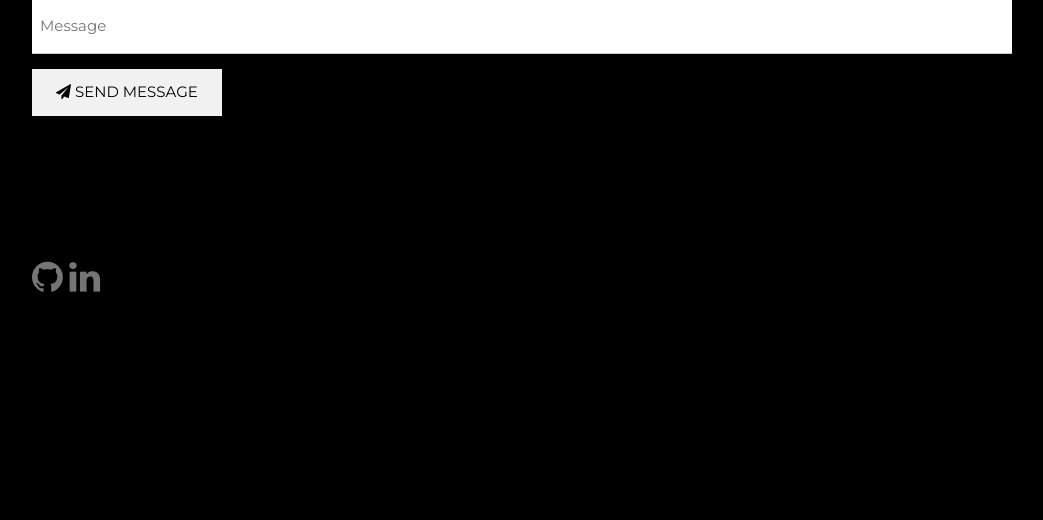
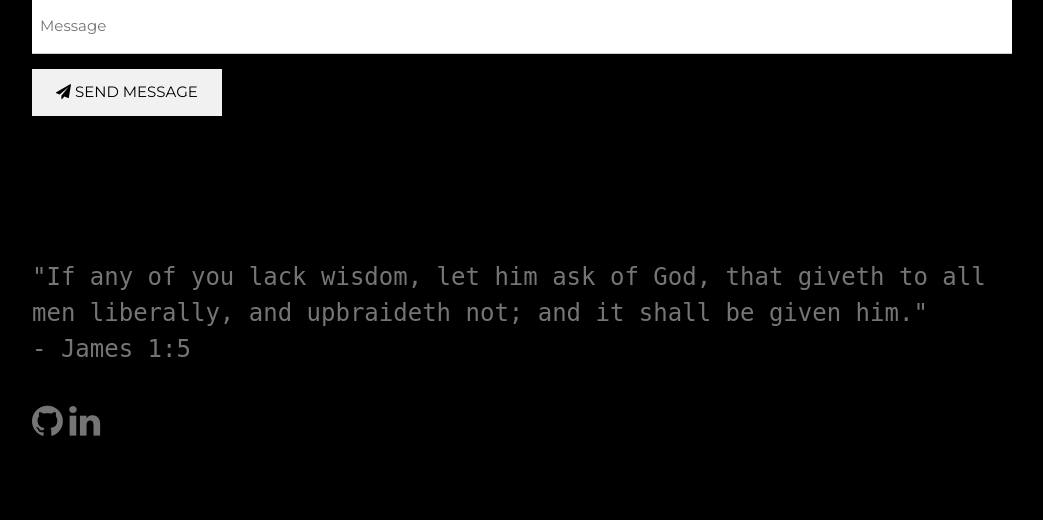
Before and after one commit to edchelstephens/portfolio, a Django app: page / in a window 1280 px wide. Shown: the part 5796-6316 px from the top of the page, without its empty margins (178-1221 px from the left). Before the commit the page ends 6088 px from the top, so only its background shows below. Run offline with Django 4.2, Linux system fonts and the light colour scheme; some libraries are stand-ins or nearby versions.

Commit message:
chore: footer verse.

```diff
--- a/pages/templates/pages/index.html
+++ b/pages/templates/pages/index.html
@@ -390,8 +390,16 @@
 
                             <!-- Footer -->
                             <footer class="w3-content w3-padding-64 w3-text-grey w3-xlarge">
-                                <a href="https://github.com/edchelstephens/" target="_blank"><i class="fa fa-github w3-hover-opacity w3-xxlarge"></i></a>
-                                <a href="https://www.linkedin.com/in/edchelstephens/" target="_blank"><i class="fa fa-linkedin w3-hover-opacity w3-xxlarge"></i>
+                                <div class="footer-verse">
+                                    <code>"If any of you lack wisdom, let him ask of God, that giveth to all men liberally, and upbraideth not; and it shall be given him."</code>
+                                    <br />
+                                    <code> - James 1:5</code>
+                                    <br/><br/>
+                                </div>
+                                <div class="footer-links">
+                                    <a href="https://github.com/edchelstephens/" target="_blank"><i class="fa fa-github w3-hover-opacity w3-xxlarge"></i></a>
+                                    <a href="https://www.linkedin.com/in/edchelstephens/" target="_blank"><i class="fa fa-linkedin w3-hover-opacity w3-xxlarge"></i>
+                                    </div>
                                 </footer>
                             </div>
                             <script>
```
